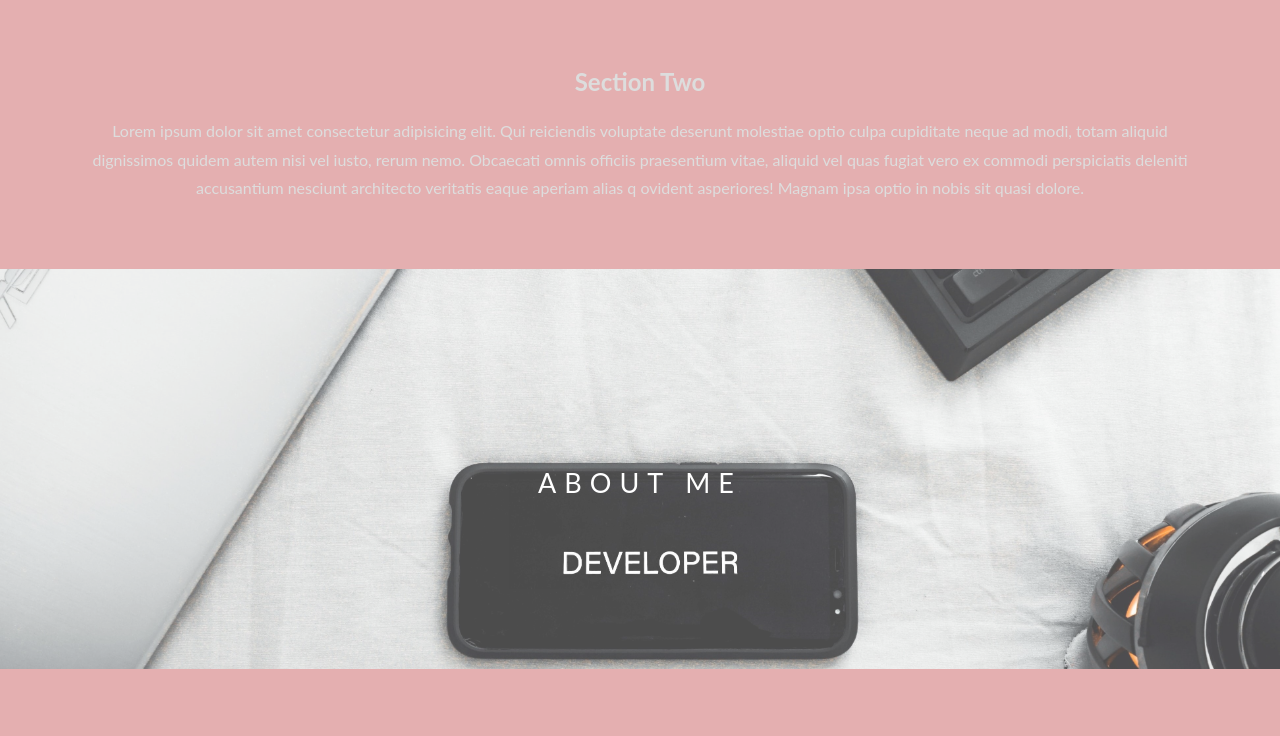
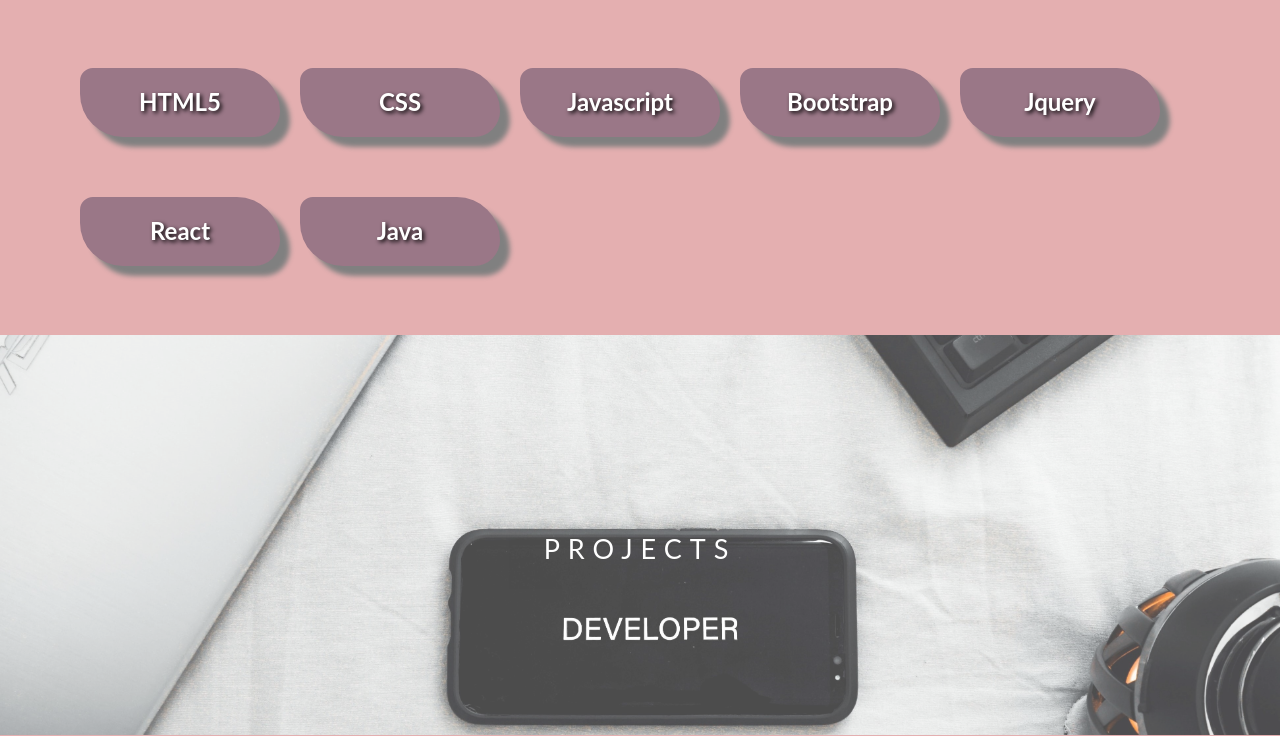
Before and after one commit to VanshikaSingh/Portfolio, a plain HTML site: page index.html in a window 1280 px wide. Shown: the part 1444-2180 px from the top of the page. Drawn offline with Linux system fonts and the light colour scheme.

Commit message:
skills, footer,nav bar added

```diff
--- a/css/styles.css
+++ b/css/styles.css
@@ -7,6 +7,7 @@ html {
   font-weight: 400;
   line-height: 1.8em;
   color: #666;
+  padding: 0;
 }
 .pimg1,
 .pimg2,
@@ -37,6 +38,7 @@ html {
 .section-light {
   background-color: #fed7bf;
   color: #666;
+  box-shadow: 10px 10px 5px grey;
 }
 .section-dark {
   background-color: #e4afb0;
@@ -62,6 +64,30 @@ html {
 .border.trans {
   background-color: transparent;
 }
+.grid-container {
+  display: grid;
+  grid-template-columns: 200px 200px 200px 200px 200px;
+  grid-gap: 20px;
+}
+.skills {
+  background-color: #9a7787;
+  color: white;
+  padding: 20px;
+  border-radius: 15px 50px 30px;
+  text-shadow: 2px 2px 4px #000000;
+  box-shadow: 10px 10px 5px grey;
+}
+.skills:hover {
+  background-color: white;
+  color: #9a7787;
+}
+
+.footer {
+  width: 100%;
+  background-color: #222;
+  padding: 60px 0px;
+}
+
 @media (max-width: 568px) {
   .pimg3,
   .pimg2,
--- a/index.html
+++ b/index.html
@@ -4,6 +4,11 @@
     <meta charset="UTF-8" />
     <meta name="viewport" content="width=device-width, initial-scale=1.0" />
     <title>MyPortfoilo</title>
+    <link rel="shortcut icon" type="image/png" href="images/V.png" />
+    <link
+      rel="stylesheet"
+      href="https://cdnjs.cloudflare.com/ajax/libs/font-awesome/4.7.0/css/font-awesome.min.css"
+    />
     <link rel="stylesheet" href="css/styles.css" />
   </head>
   <body>
@@ -31,21 +36,20 @@
       </div>
     </div>
     <section class="section section-dark">
-      <h2>Section Two</h2>
-      <p>
-        Lorem ipsum dolor sit amet consectetur adipisicing elit. Qui reiciendis
-        voluptate deserunt molestiae optio culpa cupiditate neque ad modi, totam
-        aliquid dignissimos quidem autem nisi vel iusto, rerum nemo. Obcaecati
-        omnis officiis praesentium vitae, aliquid vel quas fugiat vero ex
-        commodi perspiciatis deleniti accusantium nesciunt architecto veritatis
-        eaque aperiam alias q ovident asperiores! Magnam ipsa optio in nobis sit
-        quasi dolore.
-      </p>
+      <div class="grid-container">
+        <h2 class="skills">HTML5</h2>
+        <h2 class="skills">CSS</h2>
+        <h2 class="skills">Javascript</h2>
+        <h2 class="skills">Bootstrap</h2>
+        <h2 class="skills">Jquery</h2>
+        <h2 class="skills">React</h2>
+        <h2 class="skills">Java</h2>
+      </div>
     </section>
     <div class="pimg3">
       <div class="ptext">
         <span class="border trans">
-          About me
+          Projects
         </span>
       </div>
     </div>
@@ -61,12 +65,12 @@
         quasi dolore.
       </p>
     </section>
-    <div class="pimg1">
-      <div class="ptext">
-        <span class="border">
-          Parallax Website
-        </span>
-      </div>
-    </div>
+    <div class="pimg1"></div>
+    <footer class="footer">
+      <a href="#" class="fa fa-facebook"></a>
+      <a href="#" class="fa fa-instagram"></a>
+      <a href="#" class="fa fa-linkedin"></a>
+      <a href="#" class="fa fa-github"></a>
+    </footer>
   </body>
 </html>
```
Also changed, not shown: images/V.png (added), images/aryan-dhiman-iGLLtLINSkw-unsplash.jpg (deleted), images/ben-kolde-bs2Ba7t69mM-unsplash.jpg (deleted), images/bootstrap.png (added), images/css.png (added), images/dmitry-chernyshov-mP7aPSUm7aE-unsplash.jpg (deleted), images/html.png (added), images/js.png (added), images/react.png (added).
